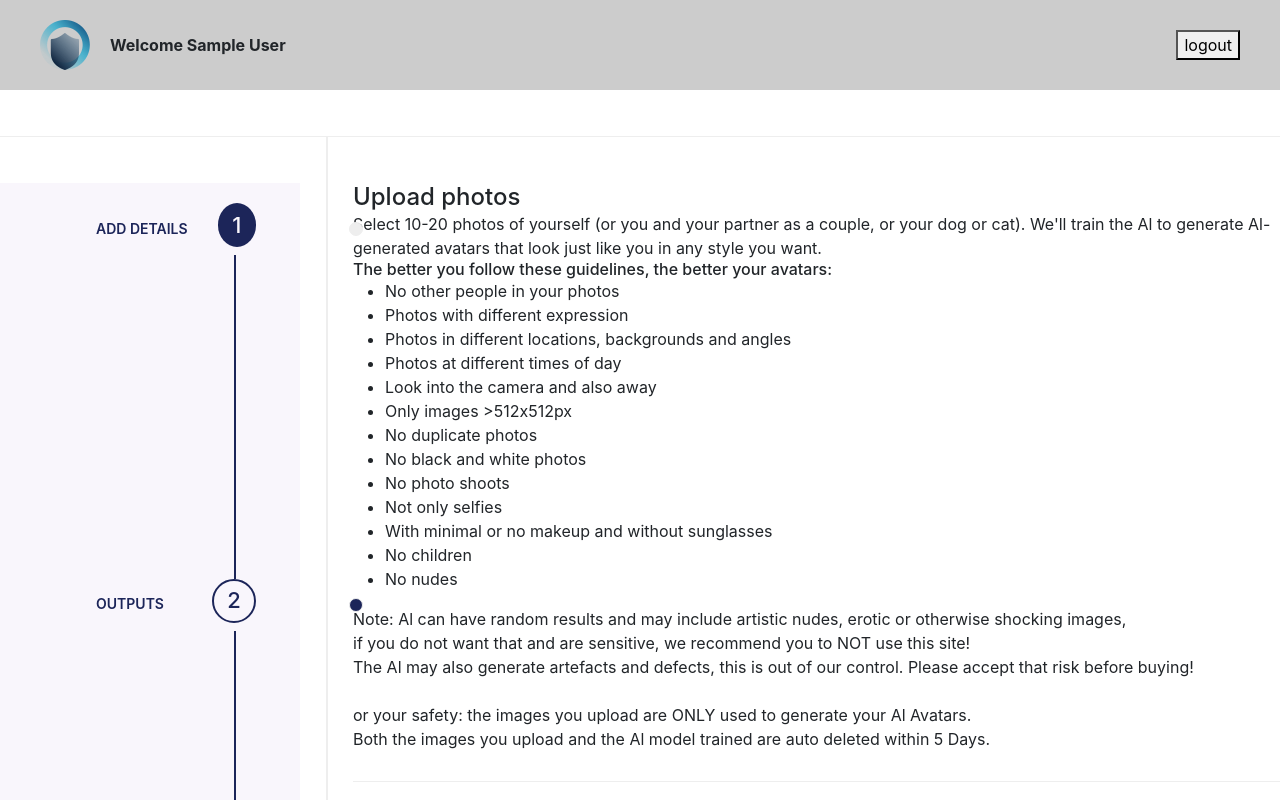
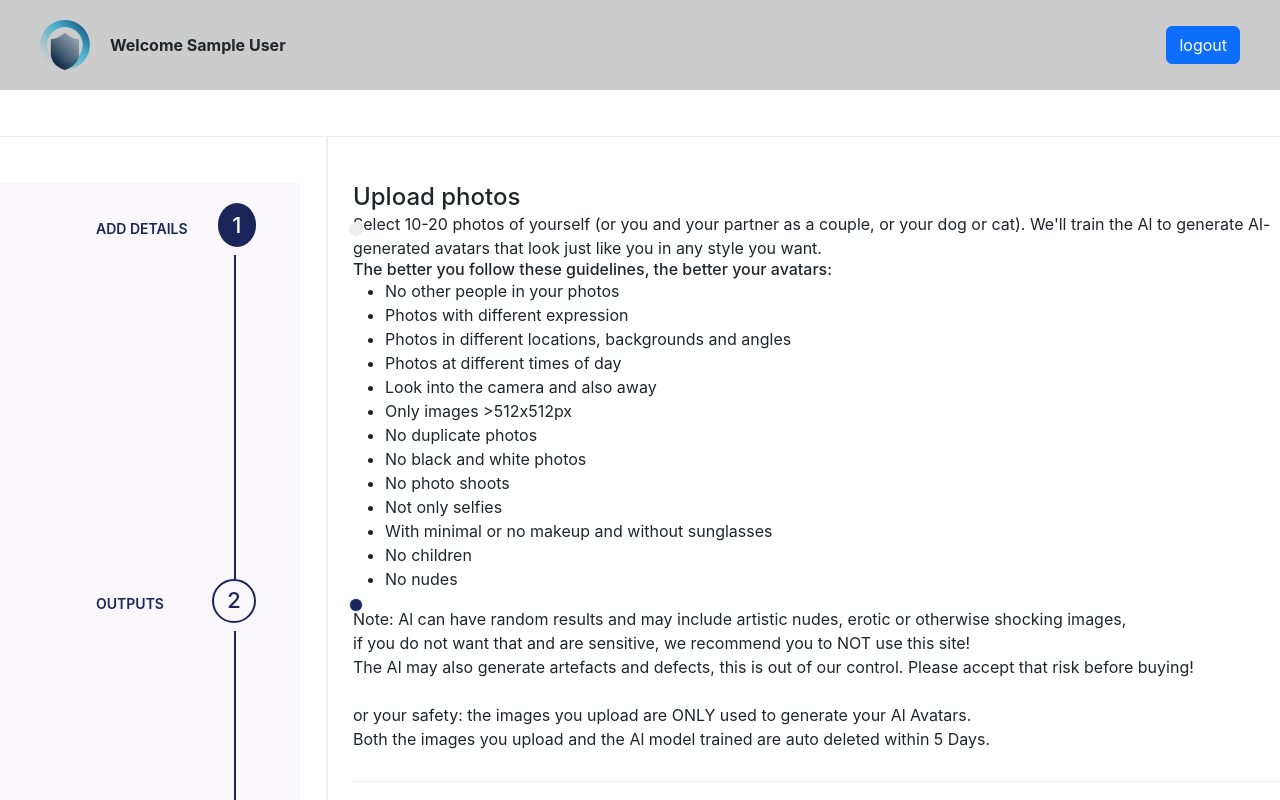
Before and after one commit to muhammadqamar/web-app-next, a Next.js app: page /dashboard/ai-avatar in a window 1280 px wide. Shown: the top 800 px of the page. Built offline with nearby package versions, Linux system fonts and the light colour scheme; no server answers; sample sign-in values are in the browser's storage.

Commit message:
design navbar button

```diff
--- a/src/compunents/comman/layout/navDashboard.js
+++ b/src/compunents/comman/layout/navDashboard.js
@@ -25,7 +25,14 @@ const Navbar = () => {
           />
           {user && <p>Welcome {user.displayName}</p>}
         </div>
-        {user && <button onClick={() => auth.signOut()}>logout</button>}
+        {user && (
+          <button
+            className="web-btn web btn btn-primary"
+            onClick={() => auth.signOut()}
+          >
+            logout
+          </button>
+        )}
       </div>
     </div>
   );
```
